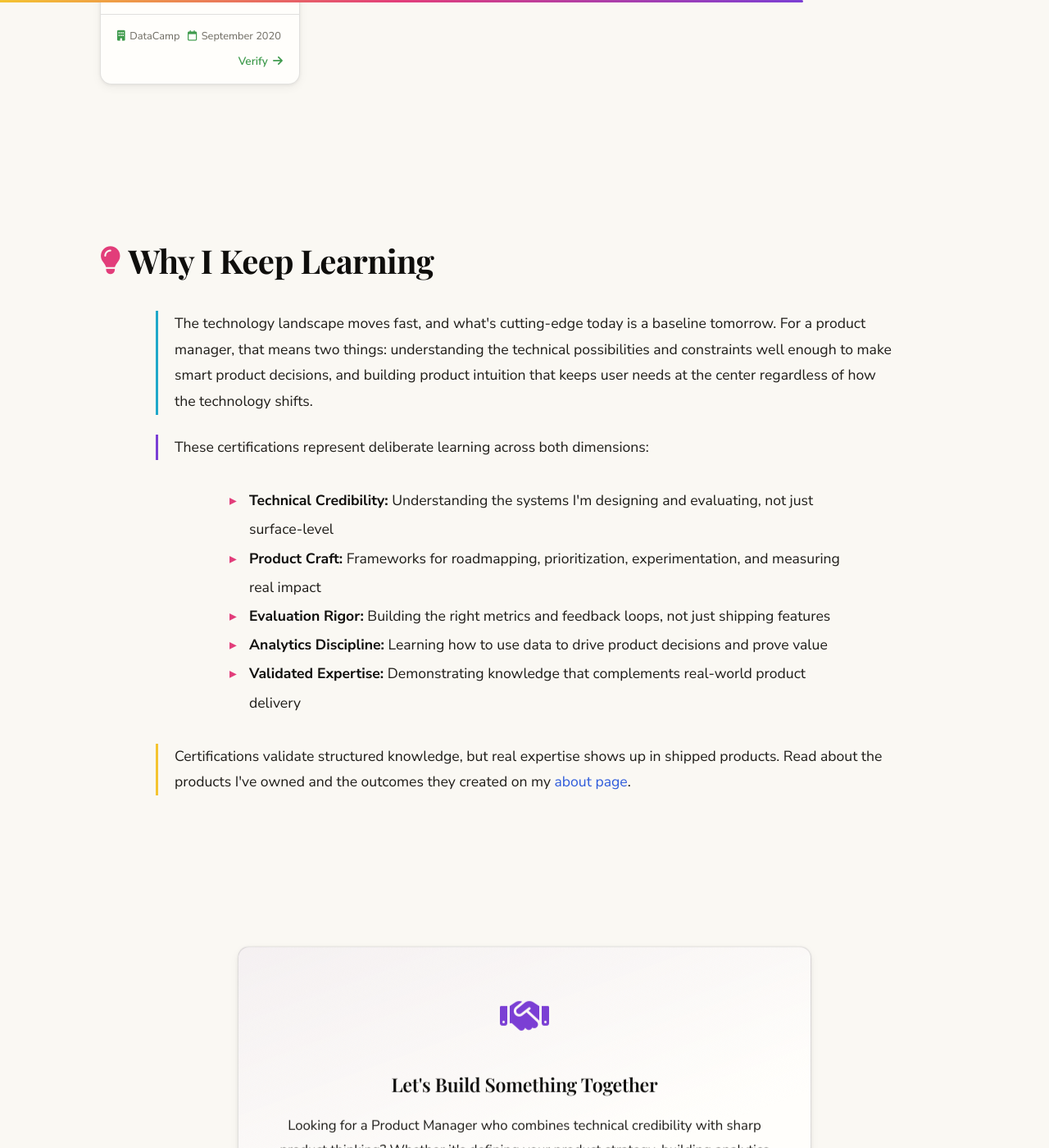
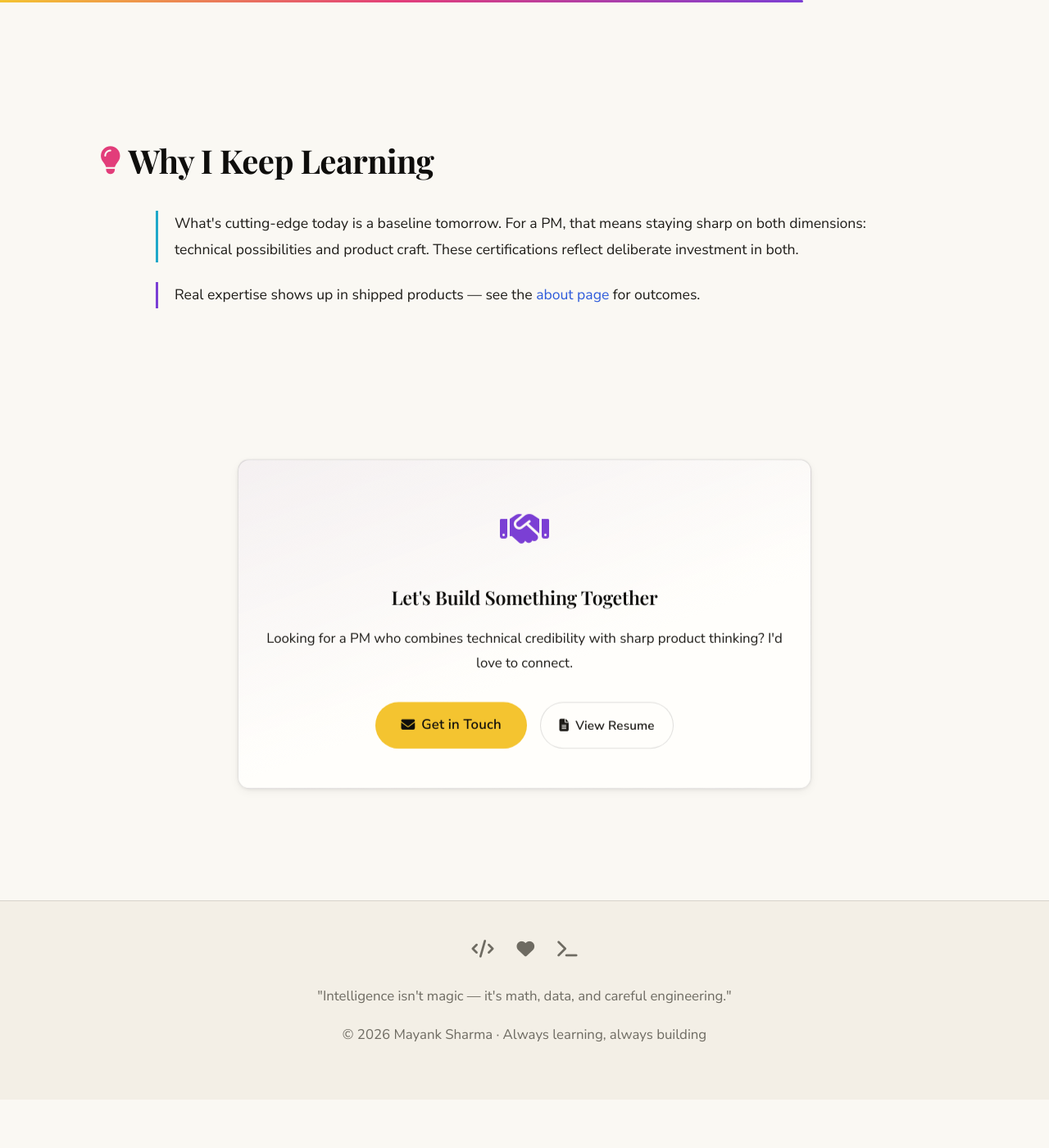
Before and after one commit to mayank1101/mayank1101.github.io, a Jekyll site: the page built from certifications.html, in a window 1280 px wide and 1400 px high, scrolled down 1942 px. Shown: the whole window at 82% size. Built offline with Jekyll 4.4.1, drawn with Linux system fonts in a browser that asks for light colours; some web fonts are replaced; after the commit the page ends 3283 px from its top, so only the background shows below that; some of the changed text lies outside the part shown.

```diff
--- a/certifications.html
+++ b/certifications.html
@@ -15,13 +15,8 @@ description: Professional certifications and continuous learning in AI, Product
         <h1>Certifications</h1>
       </div>
       <p class="cert-lead">
-        Staying current in data, analytics, and product management, because
-        great products require both technical rigor and sharp product thinking.
-      </p>
-      <p class="cert-subtitle">
-        Each certification reflects a deliberate investment in the skills that
-        matter for building, evaluating, and shipping products that create real
-        user value.
+        Staying current in data, analytics, and product management —
+        because great products require both technical rigor and sharp product thinking.
       </p>
     </div>
   </div>
@@ -59,9 +54,7 @@ description: Professional certifications and continuous learning in AI, Product
 <div class="container section scroll-animate">
   <h2><i class="fas fa-medal"></i> My Certifications</h2>
   <p class="cert-section-lead muted">
-    From data science to product strategy, a curated set of credentials that
-    sharpen the skills I apply every day to understand users, design products,
-    and measure impact.
+    Credentials across data science, analytics, and product strategy.
   </p>
 
   {% if site.data.certifications.size > 0 %}
@@ -117,41 +110,13 @@ description: Professional certifications and continuous learning in AI, Product
   <h2><i class="fas fa-lightbulb"></i> Why I Keep Learning</h2>
   <div class="about-story">
     <p>
-      The technology landscape moves fast, and what's cutting-edge today is a
-      baseline tomorrow. For a product manager, that means two things:
-      understanding the technical possibilities and constraints well enough to
-      make smart product decisions, and building product intuition that keeps
-      user needs at the center regardless of how the technology shifts.
+      What's cutting-edge today is a baseline tomorrow. For a PM, that means
+      staying sharp on both dimensions: technical possibilities and product craft.
+      These certifications reflect deliberate investment in both.
     </p>
-    <p>
-      These certifications represent deliberate learning across both dimensions:
-    </p>
-    <ul class="cert-learning-list">
-      <li>
-        <strong>Technical Credibility:</strong> Understanding the systems I'm
-        designing and evaluating, not just surface-level
-      </li>
-      <li>
-        <strong>Product Craft:</strong> Frameworks for roadmapping,
-        prioritization, experimentation, and measuring real impact
-      </li>
-      <li>
-        <strong>Evaluation Rigor:</strong> Building the right metrics and
-        feedback loops, not just shipping features
-      </li>
-      <li>
-        <strong>Analytics Discipline:</strong> Learning how to use data to drive
-        product decisions and prove value
-      </li>
-      <li>
-        <strong>Validated Expertise:</strong> Demonstrating knowledge that
-        complements real-world product delivery
-      </li>
-    </ul>
-    <p>
-      Certifications validate structured knowledge, but real expertise shows up
-      in shipped products. Read about the products I've owned and the outcomes
-      they created on my <a href="/about.html">about page</a>.
+    <p class="muted">
+      Real expertise shows up in shipped products — see the <a href="/about.html">about page</a>
+      for outcomes.
     </p>
   </div>
 </div>
@@ -164,10 +129,8 @@ description: Professional certifications and continuous learning in AI, Product
     </div>
     <h3>Let's Build Something Together</h3>
     <p class="cta-card-text">
-      Looking for a Product Manager who combines technical credibility with
-      sharp product thinking? Whether it's defining your product strategy,
-      building analytics capabilities, or coordinating cross-functional teams to
-      ship products, I'd love to connect.
+      Looking for a PM who combines technical credibility with sharp product thinking?
+      I'd love to connect.
     </p>
     <div class="cta-buttons">
       <a class="cta cta-large" href="mailto:sharma.mayank.iitjammu@gmail.com">
```
Also changed, not shown: resume.html (+8 -30 lines).
